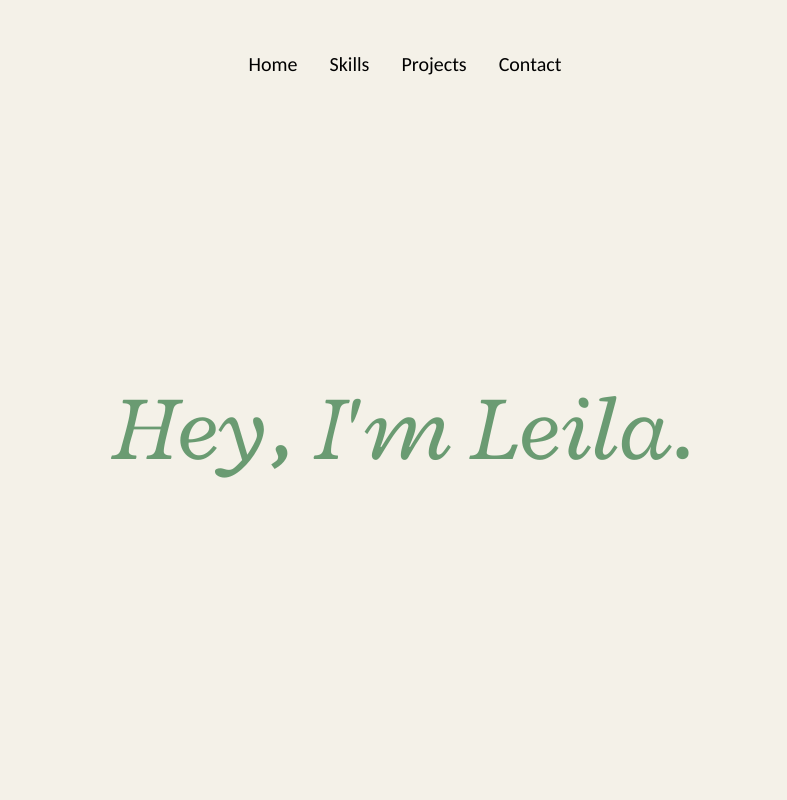
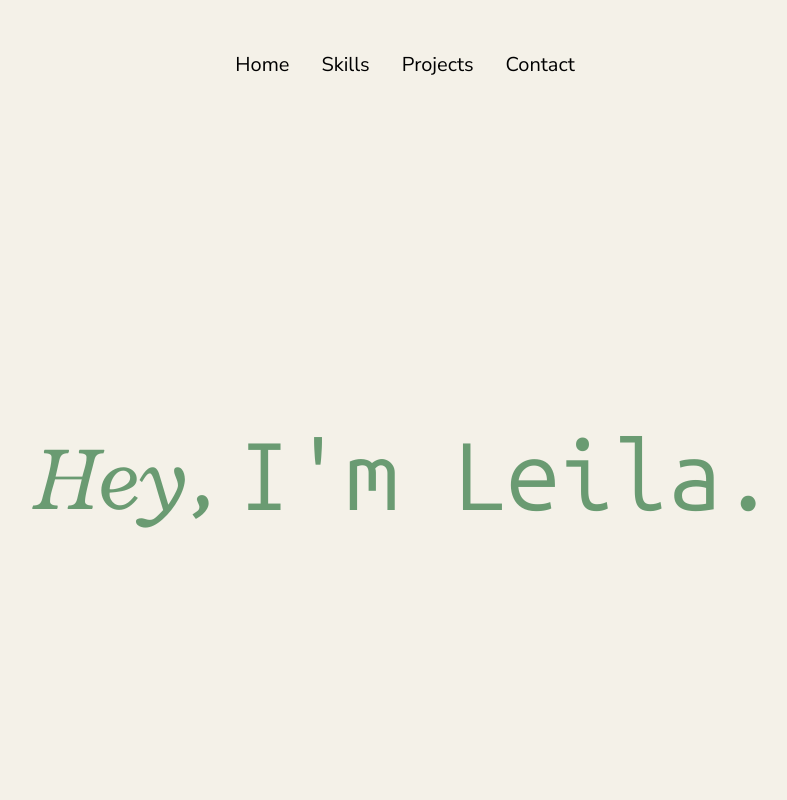
Before and after one commit to leilabb/cv-builder, a React (Vite) app: page / in a window 1280 px wide. Shown: the top 800 px of the page, without its empty margins (235-1022 px from the left). Built offline with nearby package versions, Linux system fonts and the light colour scheme; no server answers.

Commit message:
add animation

```diff
--- a/src/components/Header.jsx
+++ b/src/components/Header.jsx
@@ -6,7 +6,6 @@ export default function Header() {
 
   useEffect(() => {
     window.addEventListener("scroll", () => {
-      //varje gång man scrollar
       if (window.scrollY > 50) {
         setIsScrolled(true);
       } else {
@@ -16,15 +15,25 @@ export default function Header() {
   }, []);
 
   return (
-    <div className="sticky top-0 bg-transparent">
+    <div className="sticky top-0 z-10 ">
       <div
         className={`w-full h-32 text-xl p-1.5 flex items-center justify-center flex-wrap gap-8
   ${isScrolled ? "bg-header duration-200" : ""}`}
       >
-        <p className="font-[Carlito]">Home</p>
-        <p className="font-[Carlito]">Skills</p>
-        <p className="font-[Carlito]">Projects</p>
-        <p className="font-[Carlito]">Contact</p>
+        <p className="font-[Carlito]">
+          <a href="/">Home</a>
+        </p>
+        <p className="font-[Carlito]">
+          <a href="#about-me">Skills</a>
+        </p>
+        <p className="font-[Carlito]">
+          {" "}
+          <a href="#projects">Projects</a>
+        </p>
+        <p className="font-[Carlito]">
+          {" "}
+          <a href="#contact">Contact</a>
+        </p>
       </div>
     </div>
   );
--- a/src/output.css
+++ b/src/output.css
@@ -560,8 +560,24 @@ video {
   inset: 0px;
 }
 
+.right-8 {
+  right: 2rem;
+}
+
 .top-0 {
   top: 0px;
+}
+
+.z-10 {
+  z-index: 10;
+}
+
+.order-1 {
+  order: 1;
+}
+
+.order-2 {
+  order: 2;
 }
 
 .m-8 {
@@ -637,6 +653,10 @@ video {
   margin-top: 0.75rem;
 }
 
+.mt-32 {
+  margin-top: 8rem;
+}
+
 .mt-4 {
   margin-top: 1rem;
 }
@@ -657,6 +677,18 @@ video {
   margin-top: -100px;
 }
 
+.mt-80 {
+  margin-top: 20rem;
+}
+
+.-mt-80 {
+  margin-top: -20rem;
+}
+
+.-mt-36 {
+  margin-top: -9rem;
+}
+
 .flex {
   display: flex;
 }
@@ -697,6 +729,10 @@ video {
   height: 1.5rem;
 }
 
+.h-7 {
+  height: 1.75rem;
+}
+
 .h-8 {
   height: 2rem;
 }
@@ -739,6 +775,10 @@ video {
 
 .w-6 {
   width: 1.5rem;
+}
+
+.w-7 {
+  width: 1.75rem;
 }
 
 .w-fit {
@@ -894,10 +934,6 @@ video {
   background-color: rgb(254 242 242 / var(--tw-bg-opacity));
 }
 
-.bg-transparent {
-  background-color: transparent;
-}
-
 .bg-white {
   --tw-bg-opacity: 1;
   background-color: rgb(255 255 255 / var(--tw-bg-opacity));
@@ -985,14 +1021,13 @@ video {
   font-family: Radley;
 }
 
+.font-\[UbuntuMono\] {
+  font-family: UbuntuMono;
+}
+
 .text-4xl {
   font-size: 2.25rem;
   line-height: 2.5rem;
-}
-
-.text-8xl {
-  font-size: 6rem;
-  line-height: 1;
 }
 
 .text-base {
@@ -1742,6 +1777,12 @@ video {
   src: url(../Fonts/Carlito/Carlito-Regular.ttf);
 }
 
+@font-face {
+  font-family: "UbuntuMono";
+
+  src: url(../Fonts/UbuntuMono/UbuntuSansMono-VariableFont_wght.ttf);
+}
+
 @media only screen and (max-width: 600px) {
   * {
     width: 100%;
@@ -2010,6 +2051,79 @@ input:focus {
   font-style: italic;
 }
 
+.before\:absolute::before {
+  content: var(--tw-content);
+  position: absolute;
+}
+
+.before\:bottom-0::before {
+  content: var(--tw-content);
+  bottom: 0px;
+}
+
+.before\:left-0::before {
+  content: var(--tw-content);
+  left: 0px;
+}
+
+.before\:right-0::before {
+  content: var(--tw-content);
+  right: 0px;
+}
+
+.before\:top-0::before {
+  content: var(--tw-content);
+  top: 0px;
+}
+
+@keyframes typewriter {
+  to {
+    content: var(--tw-content);
+    left: 100%;
+  }
+}
+
+.before\:animate-typewriter::before {
+  content: var(--tw-content);
+  animation: typewriter 4s steps(10) forwards;
+}
+
+.before\:bg-background::before {
+  content: var(--tw-content);
+  --tw-bg-opacity: 1;
+  background-color: rgb(244 241 232 / var(--tw-bg-opacity));
+}
+
+.after\:absolute::after {
+  content: var(--tw-content);
+  position: absolute;
+}
+
+.after\:bottom-0::after {
+  content: var(--tw-content);
+  bottom: 0px;
+}
+
+.after\:left-0::after {
+  content: var(--tw-content);
+  left: 0px;
+}
+
+.after\:right-0::after {
+  content: var(--tw-content);
+  right: 0px;
+}
+
+.after\:top-0::after {
+  content: var(--tw-content);
+  top: 0px;
+}
+
+.after\:content-\[\'\'\]::after {
+  --tw-content: '';
+  content: var(--tw-content);
+}
+
 .hover\:bg-\[\#f39b0c\]:hover {
   --tw-bg-opacity: 1;
   background-color: rgb(243 155 12 / var(--tw-bg-opacity));
@@ -2099,6 +2213,10 @@ input:focus {
     margin-top: 10rem;
   }
 
+  .md\:mt-\[-100px\] {
+    margin-top: -100px;
+  }
+
   .md\:block {
     display: block;
   }
@@ -2177,6 +2295,10 @@ input:focus {
     padding-top: 0px;
     padding-bottom: 0px;
   }
+
+  .md\:text-\[clamp\(6rem\2c 3vw\+1rem\2c 4rem\)\] {
+    font-size: clamp(6rem,3vw + 1rem,4rem);
+  }
 }
 
 @media (min-width: 1024px) {
--- a/src/pages/Contact.jsx
+++ b/src/pages/Contact.jsx
@@ -5,7 +5,10 @@ export default function Contact() {
       {" "}
       <div className="flex flex-col w-1/2 px-4 ">
         {" "}
-        <div className="text-4xl flex font-medium">About me</div>
+        <div className="text-4xl flex font-medium">
+          {" "}
+          <a id="contact">Contact</a>
+        </div>
         <p className="mt-4 flex-col">
           Lorem ipsum dolor sit amet, consectetur adipiscing elit, sed do
           eiusmod tempor incididunt ut labore et dolore magna aliqua. Ut enim ad
--- a/src/pages/Home.jsx
+++ b/src/pages/Home.jsx
@@ -1,9 +1,40 @@
-import { Link } from "react-router-dom";
+import { MoonIcon, SunIcon } from "@heroicons/react/24/solid";
 
 export default function Home() {
   return (
-    <div className="h-screen mt-[-100px] w-full flex items-center justify-center font-thin text-8xl font-[Radley] text-olivegreen  ">
-      Hey, I'm Leila.
+    <div className="relative h-screen flex items-center justify-center ">
+      {/* <MoonIcon className="w-7 h-7 absolute cursor-pointer text-olivegreen right-8 mt-32" /> */}
+      {/* <SunIcon className="w-7 h-7 absolute cursor-pointer  text-olivegreen right-8 mt-32" /> */}
+      <div className="md:flex-row flex flex-col ">
+        <h1
+          className=" order-1 font-[Radley] -mt-36 md:mt-[-100px] font-thin md:text-[clamp(6rem,3vw+1rem,4rem)] text-[clamp(2rem, 6vw + 1rem, 6rem))]
+  text-olivegreen"
+        >
+          Hey,&nbsp;
+        </h1>
+        <h1
+          className="order-2 relative md:mt-[-100px] font-thin md:text-[clamp(6rem,3vw+1rem,4rem)] text-[clamp(2rem, 6vw + 1rem, 6rem))] font-[UbuntuMono] text-olivegreen
+    before:content-[' ']
+        before:absolute
+        before:top-0
+        before:right-0
+        before:left-0
+        before:bottom-0
+        before:bg-background
+
+        before:animate-typewriter
+   after:content-['']
+        after:absolute
+        after:top-0
+        after:right-0
+        after:left-0
+        after:bottom-0
+
+        "
+        >
+          I'm Leila.
+        </h1>
+      </div>
     </div>
   );
 }
--- a/src/pages/Projects.jsx
+++ b/src/pages/Projects.jsx
@@ -5,7 +5,10 @@ export default function Projects() {
       {" "}
       <div className="flex flex-col w-1/2 px-4 ">
         {" "}
-        <div className="text-4xl flex font-medium">About me</div>
+        <div className="text-4xl flex font-medium">
+          {" "}
+          <a id="projects">Projects</a>
+        </div>
         <p className="mt-4 flex-col">
           Lorem ipsum dolor sit amet, consectetur adipiscing elit, sed do
           eiusmod tempor incididunt ut labore et dolore magna aliqua. Ut enim ad
--- a/src/pages/Skills.jsx
+++ b/src/pages/Skills.jsx
@@ -6,7 +6,9 @@ export default function Skills() {
       {" "}
       <div className="flex flex-col w-1/2 px-4 ">
         {" "}
-        <div className="text-4xl flex font-medium">About me</div>
+        <div className="text-4xl flex font-medium">
+          <a id="about-me">About me</a>
+        </div>
         <p className="mt-4 flex-col">
           Lorem ipsum dolor sit amet, consectetur adipiscing elit, sed do
           eiusmod tempor incididunt ut labore et dolore magna aliqua. Ut enim ad
--- a/src/style.css
+++ b/src/style.css
@@ -593,6 +593,12 @@ video {
   src: url(../Fonts/Carlito/Carlito-Regular.ttf);
 }
 
+@font-face {
+  font-family: "UbuntuMono";
+
+  src: url(../Fonts/UbuntuMono/UbuntuSansMono-VariableFont_wght.ttf);
+}
+
 @media only screen and (max-width: 600px) {
   * {
     width: 100%;
--- a/tailwind.config.js
+++ b/tailwind.config.js
@@ -14,6 +14,14 @@ export default {
         olivegreen: "#6a9b72",
         header: "#b7a193",
       },
+      keyframes: {
+        typewriter: {
+          to: { left: "100%" },
+        },
+      },
+      animation: {
+        typewriter: "typewriter 4s steps(10) forwards",
+      },
     },
   },
   plugins: [],
```
Also changed, not shown: Fonts/UbuntuMono/UbuntuSansMono-VariableFont_wght.ttf (added).
